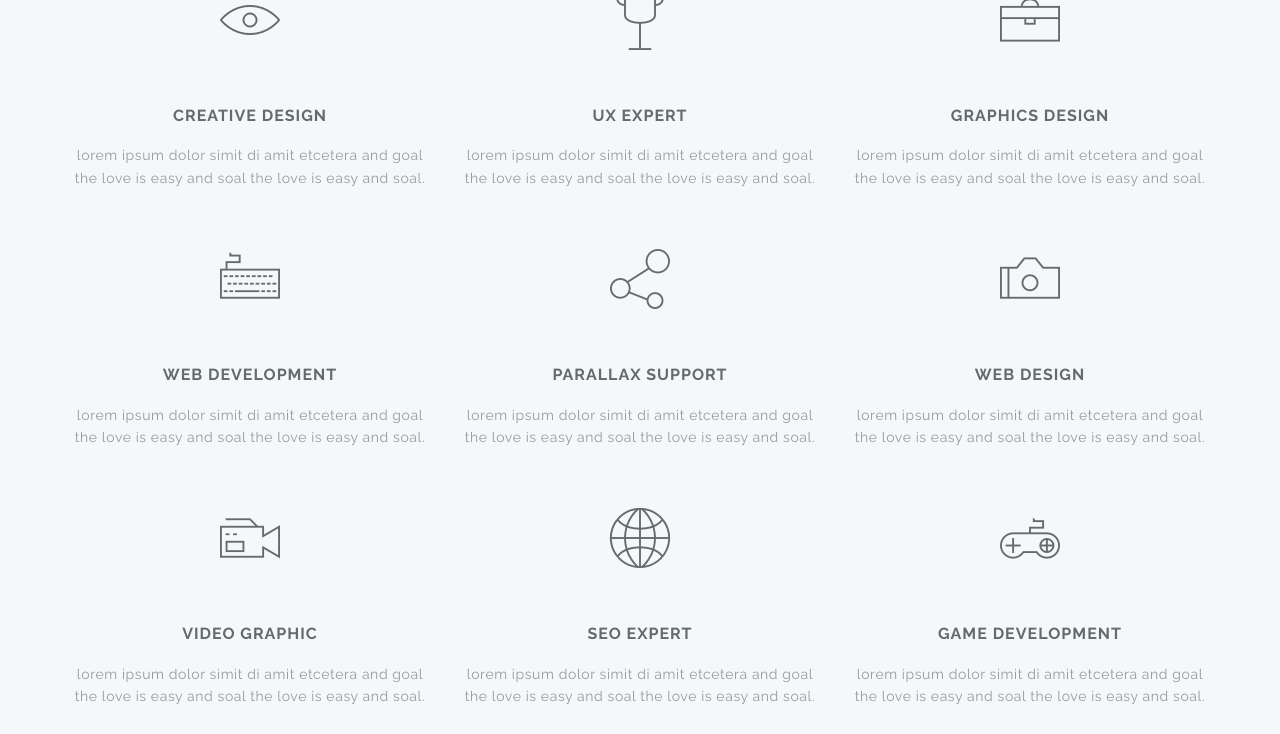
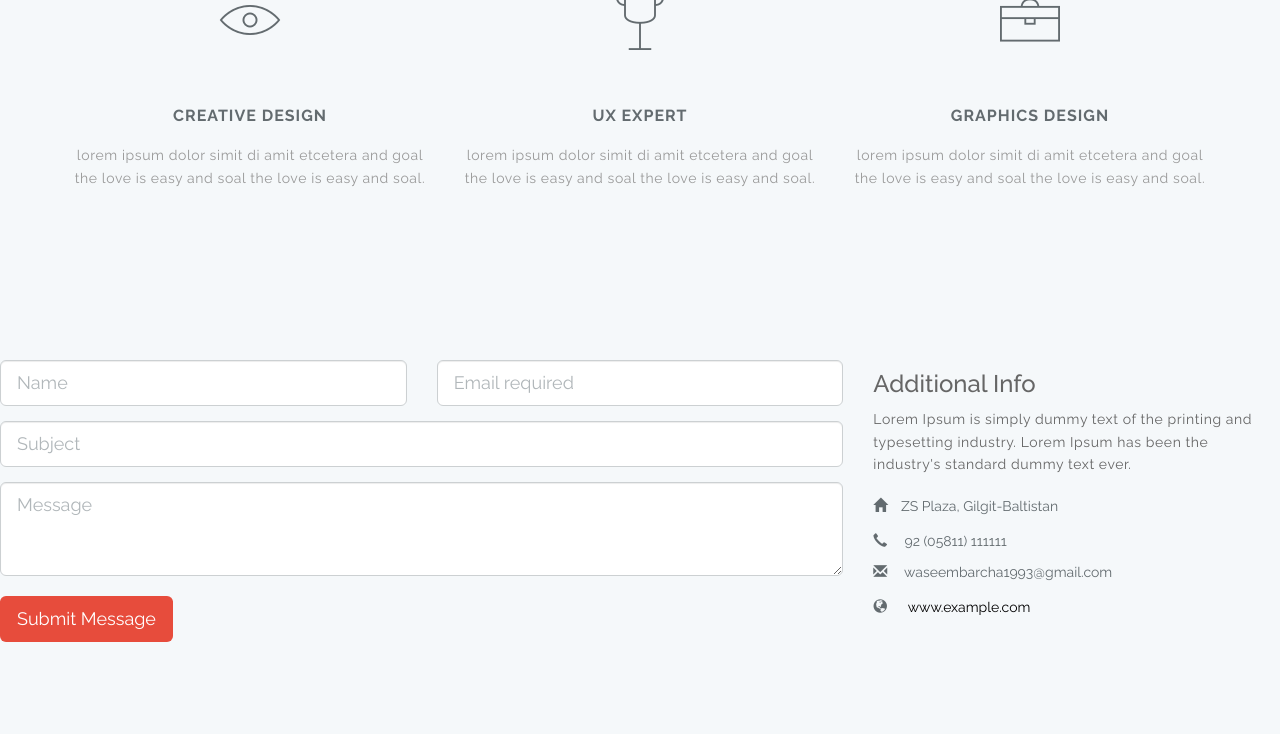
Before and after one commit to contialessandro/globalsupplyconnectionsLaravel, a Laravel app: page / in a window 1280 px wide. Shown: the part 1178-1912 px from the top of the page. Run offline with Laravel 8, Linux system fonts and the light colour scheme; style sheets or scripts are compiled from the project's sources; settings files or empty folders that the repository lacks are supplied; some libraries are stand-ins or nearby versions.

Commit message:
shrinked services section

```diff
--- a/resources/views/index.blade.php
+++ b/resources/views/index.blade.php
@@ -61,7 +61,7 @@
                             <div class="m-t-40">
                                 <div class="services-icon-bx">
                                     <div class="text-center">
-                                        <i class="icon-basic-eye font-size-60 "></i>
+                                        <i class="icon-basic-cup font-size-60 icon-glass icon-basic-eye"></i>
                                         <h3 class="heading-sm">creative design</h3>
                                         <p class="m-t-20 clr-dark-lg">lorem ipsum dolor simit di amit etcetera and goal the love is easy and soal the love is easy and soal.</p>
                                     </div>
@@ -94,84 +94,6 @@
                                 </div>
                             </div>
                             <!--=== services icon box 3 ends ===-->
-                        </div>
-                        <div class="col-lg-4 col-md-4 col-sm-6 col-xs-12">
-                            <!--=== services icon box 4 srarts ===-->
-                            <div class="m-t-40">
-                                <div class="services-icon-bx">
-                                    <div class="text-center">
-                                        <i class="icon-basic-keyboard font-size-60"></i>
-                                        <h3 class="heading-sm">web development</h3>
-                                        <p class="m-t-20 clr-dark-lg">lorem ipsum dolor simit di amit etcetera and goal the love is easy and soal the love is easy and soal.</p>
-                                    </div>
-                                </div>
-                            </div>
-                            <!--=== services icon box 4 ends ===-->
-                        </div>
-                        <div class="col-lg-4 col-md-4 col-sm-6 col-xs-12">
-                            <!--=== services icon box 5 srarts ===-->
-                            <div class="m-t-40">
-                                <div class="services-icon-bx">
-                                    <div class="text-center">
-                                        <i class="icon-basic-share font-size-60 "></i>
-                                        <h3 class="heading-sm">Parallax Support</h3>
-                                        <p class="m-t-20 clr-dark-lg">lorem ipsum dolor simit di amit etcetera and goal the love is easy and soal the love is easy and soal.</p>
-                                    </div>
-                                </div>
-                            </div>
-                            <!--=== services icon box 5 ends ===-->
-                        </div>
-                        <div class="col-lg-4 col-md-4 col-sm-6 col-xs-12">
-                            <!--=== services icon box 6 srarts ===-->
-                            <div class="m-t-40">
-                                <div class="services-icon-bx">
-                                    <div class="text-center">
-                                        <i class="icon-basic-photo font-size-60"></i>
-                                        <h3 class="heading-sm">web design</h3>
-                                        <p class="m-t-20 clr-dark-lg">lorem ipsum dolor simit di amit etcetera and goal the love is easy and soal the love is easy and soal.</p>
-                                    </div>
-                                </div>
-                            </div>
-                            <!--=== services icon box 6 ends ===-->
-                        </div>
-                        <div class="col-lg-4 col-md-4 col-sm-6 col-xs-12">
-                            <!--=== services icon box 7 srarts ===-->
-                            <div class="m-t-40">
-                                <div class="services-icon-bx">
-                                    <div class="text-center">
-                                        <i class="icon-basic-video font-size-60"></i>
-                                        <h3 class="heading-sm">video graphic</h3>
-                                        <p class="m-t-20 clr-dark-lg">lorem ipsum dolor simit di amit etcetera and goal the love is easy and soal the love is easy and soal.</p>
-                                    </div>
-                                </div>
-                            </div>
-                            <!--=== services icon box 7 ends ===-->
-                        </div>
-                        <div class="col-lg-4 col-md-4 col-sm-6 col-xs-12">
-                            <!--=== services icon box 8 srarts ===-->
-                            <div class="m-t-40">
-                                <div class="services-icon-bx">
-                                    <div class="text-center">
-                                        <i class="icon-basic-world font-size-60 "></i>
-                                        <h3 class="heading-sm">seo expert</h3>
-                                        <p class="m-t-20 clr-dark-lg">lorem ipsum dolor simit di amit etcetera and goal the love is easy and soal the love is easy and soal.</p>
-                                    </div>
-                                </div>
-                            </div>
-                            <!--=== services icon box 8 ends ===-->
-                        </div>
-                        <div class="col-lg-4 col-md-4 col-sm-6 col-xs-12">
-                            <!--=== services icon box 9 srarts ===-->
-                            <div class="m-t-40">
-                                <div class="services-icon-bx">
-                                    <div class="text-center">
-                                        <i class="icon-basic-joypad font-size-60 "></i>
-                                        <h3 class="heading-sm">game development</h3>
-                                        <p class="m-t-20 clr-dark-lg">lorem ipsum dolor simit di amit etcetera and goal the love is easy and soal the love is easy and soal.</p>
-                                    </div>
-                                </div>
-                            </div>
-                            <!--=== services icon box 9 ends ===-->
                         </div>
                     </div>
                 </div>
--- a/resources/views/layouts/app.blade.php
+++ b/resources/views/layouts/app.blade.php
@@ -50,7 +50,7 @@
         @yield('content')
 
         @include('layouts.footer')
-    <!-- Scripts -->
-    <script src="{{ asset('js/app.js') }}"></script>
+    <!-- Scripts
+    <script src="{{ asset('js/app.js') }}"></script>-->
 </body>
 </html>
```
